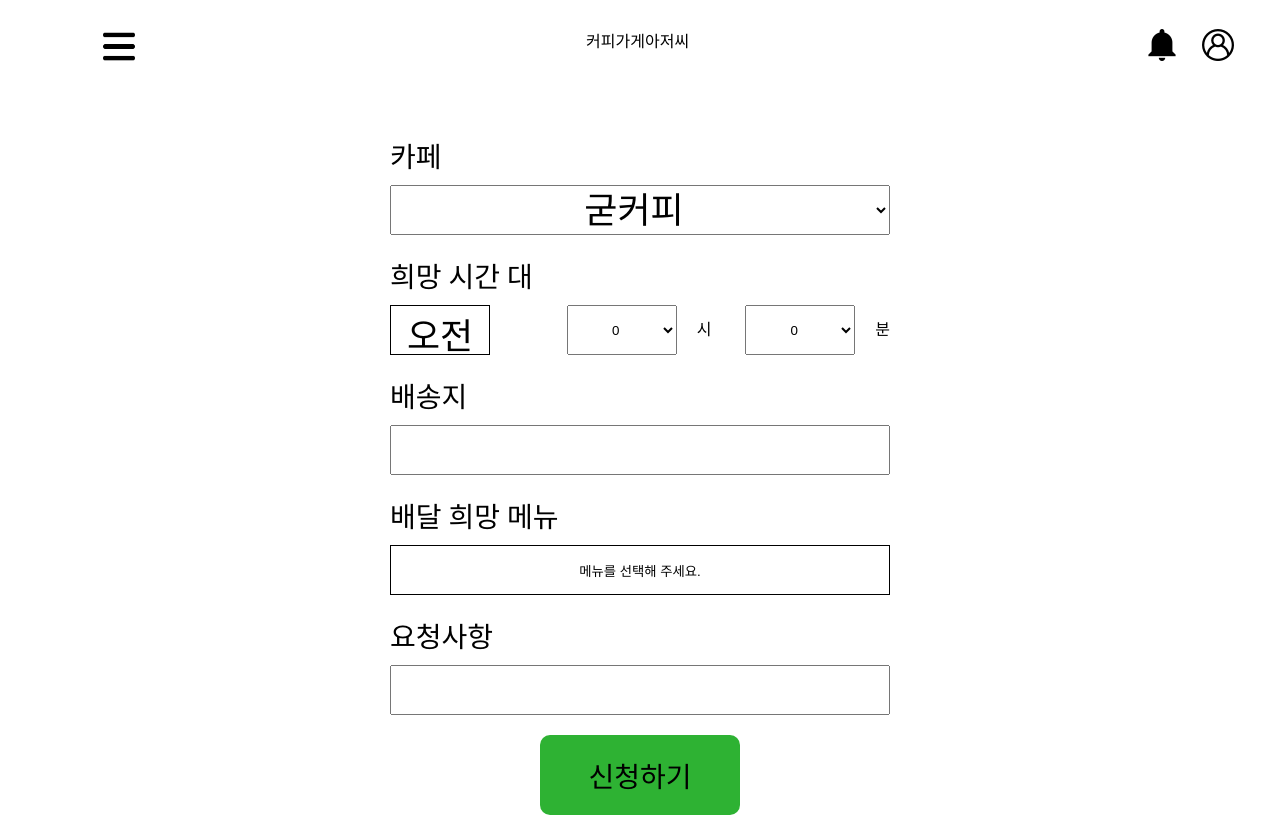
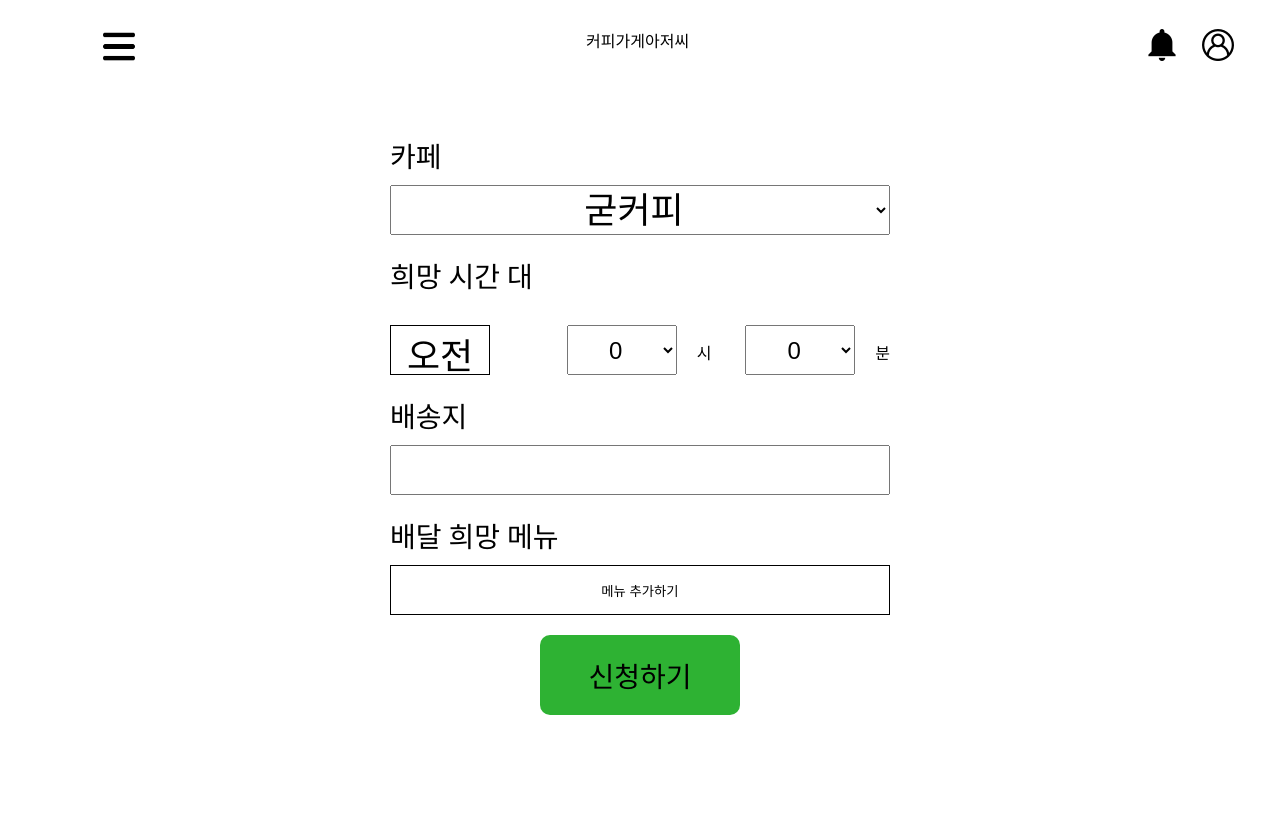
Before and after one commit to sperr7489/coffeebro, a React (Vite) app in the folder frontend/: page /application in a window 1280 px wide. After the commit the page ends 800 px from the top, so only its background shows below. Built offline with nearby package versions, Linux system fonts and the light colour scheme.

Commit message:
feat/#2 : 등록페이지 모달 생성 및 디자인 변경에 따른 수정

```diff
--- /dev/null
+++ b/frontend/src/pages/Application/components/Modal/index.jsx
@@ -0,0 +1,19 @@
+import { useState } from "react";
+import Button from "../../../../components/Button";
+import { ApplicationModalContainer, ButtonWrapper, ItemListConatiner, ModalBackground } from "./index.style";
+
+export default function ApplicationModal() {
+	const [modalIdx, setModalIdx] = useState(0);
+	const [menuInfo, setMenuInfo] = useState({ cafe: "", menu: "", request: "" });
+	return (
+		<ModalBackground>
+			<ApplicationModalContainer>
+				<ItemListConatiner></ItemListConatiner>
+				<ButtonWrapper>
+					<button>뒤로가기</button>
+					<Button handleClick={() => {}} content="등록하기"></Button>
+				</ButtonWrapper>
+			</ApplicationModalContainer>
+		</ModalBackground>
+	);
+}
--- /dev/null
+++ b/frontend/src/pages/Application/components/Modal/index.style.js
@@ -0,0 +1,49 @@
+import styled from "styled-components";
+
+export const ModalBackground = styled.div`
+	position: fixed;
+	top: 0px;
+	left: 0px;
+	width: 100px;
+	height: 100px;
+	display: flex;
+`;
+export const ApplicationModalContainer = styled.div`
+	position: fixed;
+	display: flex;
+	flex-direction: column;
+	width: 820px;
+	height: 500px;
+	border: 1px solid black;
+	justify-content: space-between;
+	align-items: center;
+	/* margin-left: -10px;
+	margin-top: -10px; */
+	background-color: white;
+	button:last-child {
+		align-self: center;
+		margin-bottom: 20px;
+	}
+`;
+
+export const ItemListConatiner = styled.div`
+	width: 780px;
+	height: 350px;
+	border-radius: 10px;
+	border: 1px solid #c5875b;
+	margin-top: 20px;
+`;
+export const ButtonWrapper = styled.div`
+	width: 780px;
+	padding: 0px 20px 0px 20px;
+	display: flex;
+	justify-content: space-between;
+	button:first-child {
+		width: 200px;
+		height: 80px;
+		font-size: 28px;
+		border-radius: 10px;
+		border: none;
+		background-color: lightgray;
+	}
+`;
--- a/frontend/src/pages/Application/index.jsx
+++ b/frontend/src/pages/Application/index.jsx
@@ -1,20 +1,27 @@
-import { useState } from 'react';
-import Button from '../../components/Button';
-import Header from '../../components/Header';
-import { cafeList, hourList, minuteList } from '../../utils/constants';
-import { CafeSelect, Container, MainForm, TimeContainer } from './index.style';
+import { useState } from "react";
+import Button from "../../components/Button";
+import Header from "../../components/Header";
+import ApplicationModal from "./components/Modal";
+import { cafeList, hourList, minuteList } from "../../utils/constants";
+import { CafeSelect, Container, MainForm, TimeContainer } from "./index.style";
 
 export default function ApplicationPage() {
 	const [isAm, setisAm] = useState(true);
-  const [menu, setMenu] = useState('메뉴를 선택해 주세요.');
+	const [menuList, setMenuList] = useState([]);
+	const [isModalOpen, setIsModalOpen] = useState(false);
 	const toggleIsAm = () => {
 		setisAm((prev) => !prev);
-    setMenu('');
+		setMenuList([]);
+	};
+	const handleSubmit = (e) => {
+		e.preventDefault();
+		console.log(e.target);
 	};
 	return (
 		<Container>
+			{isModalOpen && <ApplicationModal setMenuList={setMenuList} />}
 			<Header />
-      <MainForm>
+			<MainForm onSubmit={handleSubmit}>
 				<label htmlFor="cafe">카페</label>
 				<CafeSelect name="cafe">
 					{cafeList.map((cafeName) => (
@@ -27,11 +34,11 @@ export default function ApplicationPage() {
 					<div>
 						<label htmlFor="cafe">희망 시간 대</label>
 						<button type="button" onClick={toggleIsAm}>
-              {isAm ? '오전' : '오후'}
+							{isAm ? "오전" : "오후"}
 						</button>
 					</div>
 					<div>
-            <select name="hour">
+						<select name="hour" id="hour">
 							{hourList.map((hour) => (
 								<option key={hour} value={hour}>
 									{hour}
@@ -41,7 +48,7 @@ export default function ApplicationPage() {
 						<span>시</span>
 					</div>
 					<div>
-            <select name="hour">
+						<select name="minute" id="minute">
 							{minuteList.map((minute) => (
 								<option key={minute} value={minute}>
 									{minute}
@@ -52,13 +59,14 @@ export default function ApplicationPage() {
 					</div>
 				</TimeContainer>
 				<label htmlFor="location">배송지</label>
-        <input id="location" />
+				<input id="location" required />
 				<label htmlFor="menu">배달 희망 메뉴</label>
-        <input type="button" id="menu" value={menu} />
-        <label htmlFor="request">요청사항</label>
-        <input id="request" />
+				<input type="button" id="menu" required value="메뉴 추가하기" onClick={() => setIsModalOpen(true)} />
+				{menuList.map((menu) => (
+					<div>{menu}</div>
+				))}
+				<Button handleClick={() => {}} content="신청하기" />
 			</MainForm>
-      <Button handleClick={() => {}} content="신청하기" />
 		</Container>
 	);
 }
--- a/frontend/src/pages/Application/index.style.js
+++ b/frontend/src/pages/Application/index.style.js
@@ -1,4 +1,4 @@
-import styled from 'styled-components';
+import styled from "styled-components";
 
 export const Container = styled.div`
 	width: 100%;
@@ -21,13 +21,15 @@ export const Container = styled.div`
 	}
 `;
 export const MainForm = styled.form`
+	display: flex;
+	flex-direction: column;
 	label {
 		display: block;
 		font-size: 28px;
 		margin-bottom: 10px;
 		margin-top: 20px;
 	}
-  button {
+	button[type="button"] {
 		width: 100px;
 		height: 50px;
 		background: none;
@@ -39,10 +41,14 @@ export const MainForm = styled.form`
 		height: 50px;
 		box-sizing: border-box;
 	}
-  input[type='button'] {
+	input[type="button"] {
 		background: none;
 		border: 1px solid black;
 		cursor: pointer;
+	}
+	button:last-child {
+		margin-top: 20px;
+		align-self: center;
 	}
 `;
 export const CafeSelect = styled.select`
@@ -58,6 +64,7 @@ export const TimeContainer = styled.div`
 		width: 110px;
 		height: 50px;
 		margin: 0px 20px 0px 20px;
+		font-size: 24px;
 		text-align: center;
 	}
 	display: flex;
--- a/frontend/src/pages/Main/components/ApplicantCard/index.style.js
+++ b/frontend/src/pages/Main/components/ApplicantCard/index.style.js
@@ -1,4 +1,4 @@
-import styled from 'styled-components';
+import styled from "styled-components";
 
 export const CardContainer = styled.div`
 	display: flex;
@@ -10,6 +10,7 @@ export const CardContainer = styled.div`
 	margin-bottom: 50px;
 	border-radius: 10px;
 	border: 1px solid #c5875b;
+	cursor: pointer;
 	img {
 		width: 100px;
 		height: 100px;
@@ -21,5 +22,4 @@ export const InfoContainer = styled.div`
 	justify-content: space-around;
 	width: 200px;
 	height: 100px;
-  cursor: default;
 `;
```
Lines whose indentation alone changed are shown as unchanged.
